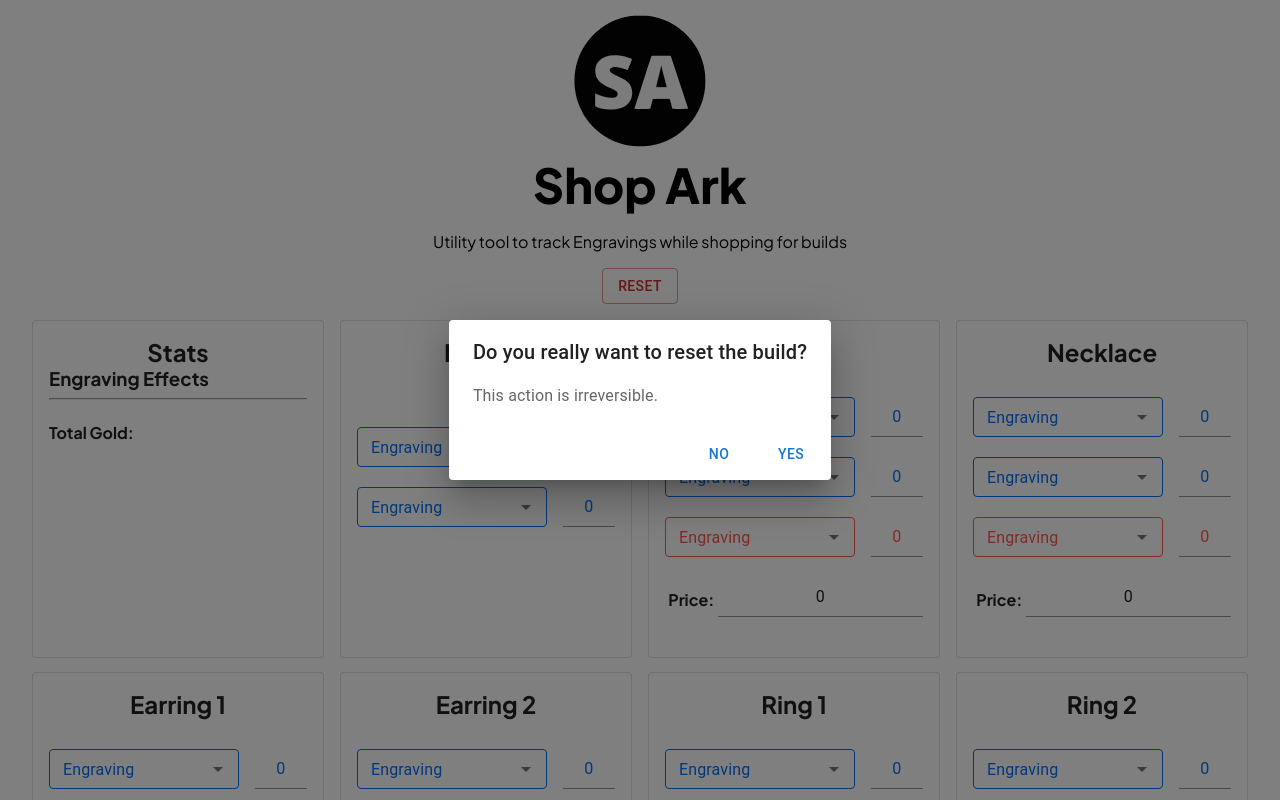
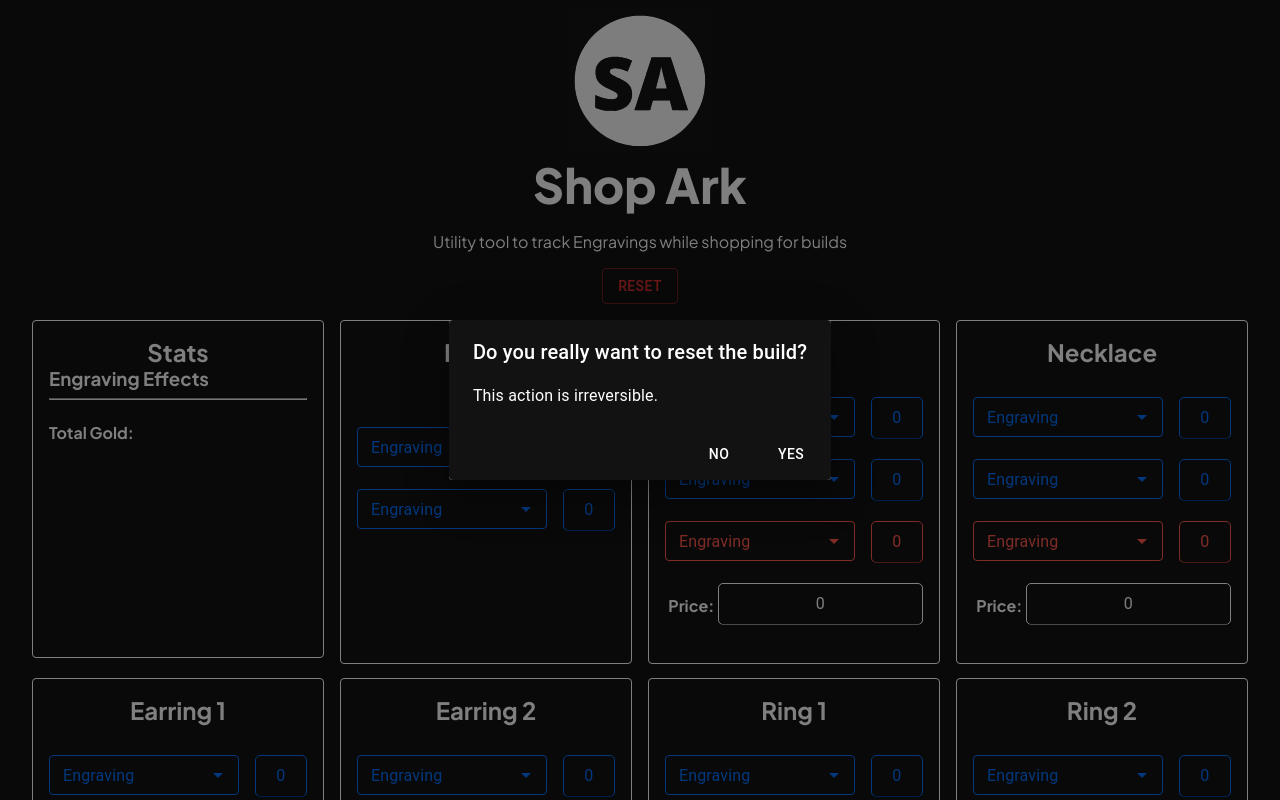
Before and after one commit to code-4-bread/shop-ark, a React (Create React App) app: page / in a window 1280 px wide. Both pictures are taken after a click on the button "RESET". Shown: the top 800 px of the page. Built offline with nearby package versions, Linux system fonts and the light colour scheme.

Commit message:
💄 Updated to dark theme

```diff
--- a/src/components/Body.jsx
+++ b/src/components/Body.jsx
@@ -51,17 +51,25 @@ const Body = () => {
         aria-labelledby='alert-dialog-title'
         aria-describedby='alert-dialog-description'
       >
-        <DialogTitle id='alert-dialog-title'>
+        <DialogTitle
+          id='alert-dialog-title'
+          style={{ backgroundColor: '#121212', color: 'white' }}
+        >
           Do you really want to reset the build?
         </DialogTitle>
-        <DialogContent>
-          <DialogContentText id='alert-dialog-description'>
+        <DialogContent style={{ backgroundColor: '#121212', color: 'white' }}>
+          <DialogContentText
+            id='alert-dialog-description'
+            style={{ backgroundColor: '#121212', color: 'white' }}
+          >
             This action is irreversible.
           </DialogContentText>
         </DialogContent>
-        <DialogActions>
-          <Button onClick={handleClose}>No</Button>
-          <Button onClick={resetData} autoFocus>
+        <DialogActions style={{ backgroundColor: '#121212', color: 'white' }}>
+          <Button onClick={handleClose} style={{ color: 'white' }}>
+            No
+          </Button>
+          <Button onClick={resetData} style={{ color: 'white' }} autoFocus>
             Yes
           </Button>
         </DialogActions>
--- a/src/components/EngravingCard/Engraving.jsx
+++ b/src/components/EngravingCard/Engraving.jsx
@@ -32,6 +32,10 @@ const PositiveSelector = styled(Autocomplete)(() => ({
     {
       borderColor: positiveColor,
     },
+
+  '.MuiAutocomplete-endAdornment > button': {
+    color: positiveColor,
+  },
 }));
 
 const NegativeSelector = styled(Autocomplete)(() => ({
@@ -54,6 +58,9 @@ const NegativeSelector = styled(Autocomplete)(() => ({
     {
       borderColor: negativeColor,
     },
+  '.MuiAutocomplete-endAdornment > button': {
+    color: negativeColor,
+  },
 }));
 
 const selectorGridSize = 9;
@@ -179,7 +186,9 @@ const Engraving = ({
               '& input': {
                 textAlign: 'center',
                 color: positiveColor,
-                backgroundColor: 'white',
+                backgroundColor: '#121212',
+                border: `1px solid ${positiveColor}`,
+                borderRadius: '5px',
               },
             }}
             variant='filled'
@@ -225,7 +234,9 @@ const Engraving = ({
               '& input': {
                 textAlign: 'center',
                 color: positiveColor,
-                backgroundColor: 'white',
+                backgroundColor: '#121212',
+                border: `1px solid ${positiveColor}`,
+                borderRadius: '5px',
               },
             }}
             variant='filled'
@@ -272,7 +283,9 @@ const Engraving = ({
                 '& input': {
                   textAlign: 'center',
                   color: negativeColor,
-                  backgroundColor: 'white',
+                  backgroundColor: '#121212',
+                  border: `1px solid ${negativeColor}`,
+                  borderRadius: '5px',
                 },
               }}
               variant='filled'
@@ -296,7 +309,10 @@ const Engraving = ({
                 margin: '10px auto',
                 '& input': {
                   textAlign: 'center',
-                  backgroundColor: 'white',
+                  color: 'white',
+                  backgroundColor: '#121212',
+                  border: `1px solid white`,
+                  borderRadius: '5px',
                 },
               }}
               onChange={(e) => {
--- a/src/components/EngravingCard/EngravingCard.jsx
+++ b/src/components/EngravingCard/EngravingCard.jsx
@@ -25,7 +25,15 @@ const EngravingCard = ({
   }
 
   return (
-    <Card variant='outlined' style={{ height: '100%' }}>
+    <Card
+      variant='outlined'
+      style={{
+        height: '100%',
+        backgroundColor: '#121212',
+        color: 'white',
+        border: '1px solid white',
+      }}
+    >
       <CardContent>
         <StyledH2 align='center'>{title}</StyledH2>
         <div style={{ marginTop: marginTop }}>
--- a/src/components/Stats/Stats.jsx
+++ b/src/components/Stats/Stats.jsx
@@ -82,7 +82,15 @@ const Stats = ({ state }) => {
   });
 
   return (
-    <Card variant='outlined' style={{ height: '100%' }}>
+    <Card
+      variant='outlined'
+      style={{
+        height: '100%',
+        backgroundColor: '#121212',
+        color: 'white',
+        border: '1px solid white',
+      }}
+    >
       <CardContent>
         <StyledH2 variant='h4' align='center'>
           Stats
--- a/src/index.css
+++ b/src/index.css
@@ -1,3 +1,5 @@
 body {
   font-family: 'Plus Jakarta Sans', sans-serif;
+  color: white;
+  background-color: #121212;
 }
```
Also changed, not shown: src/logo.svg, 1 other file (tests, documents, lock files or other folders).
